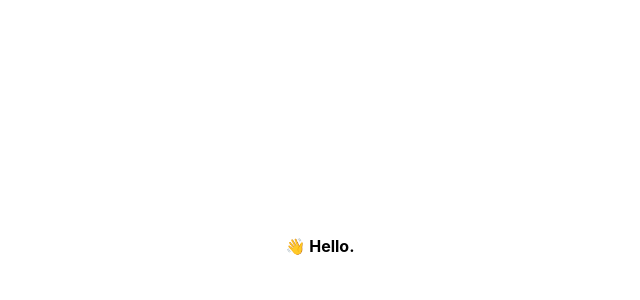
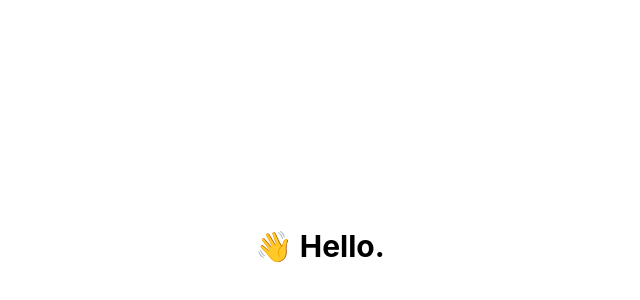
Before and after one commit to usmanity/homepage, a Next.js app: page / in a window 1280 px wide. Shown: the part 154-454 px from the top of the page, without its empty margins (320-960 px from the left). Built offline with nearby package versions, Linux system fonts and the light colour scheme; a web font is replaced by a local one.

Commit message:
updating homepage

```diff
--- a/pages/index.tsx
+++ b/pages/index.tsx
@@ -3,7 +3,12 @@ import Head from "next/head";
 
 const Home: NextPage = () => {
   return (
-    <div className="flex flex-col h-screen max-h-min">
+    <div
+      className="
+      flex flex-col h-screen max-h-min
+      lg:text-3xl md:text-lg sm:text-md
+    "
+    >
       <Head>
         <title>Muhammad Usman — Homepage</title>
         <meta name="description" content="Homepage of Muhammad Usman" />
```
